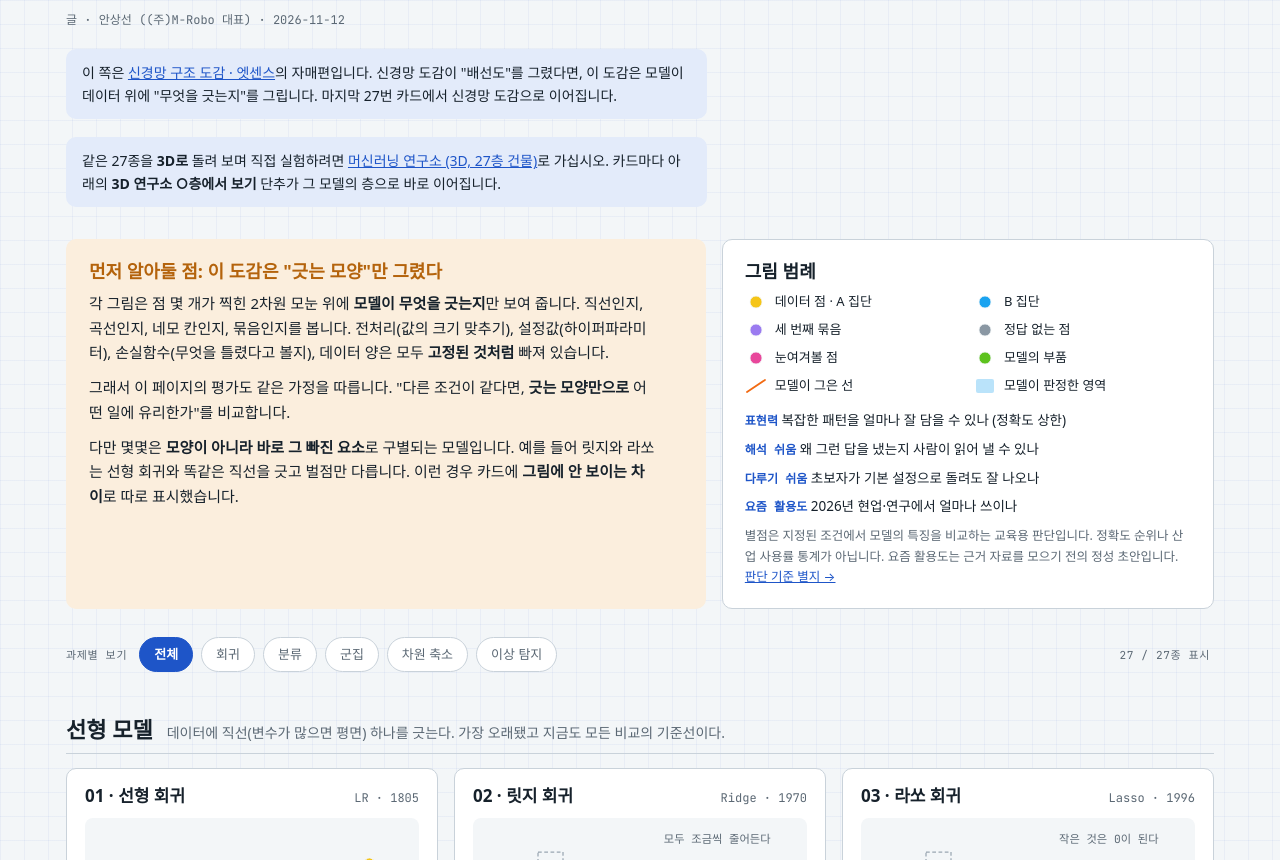
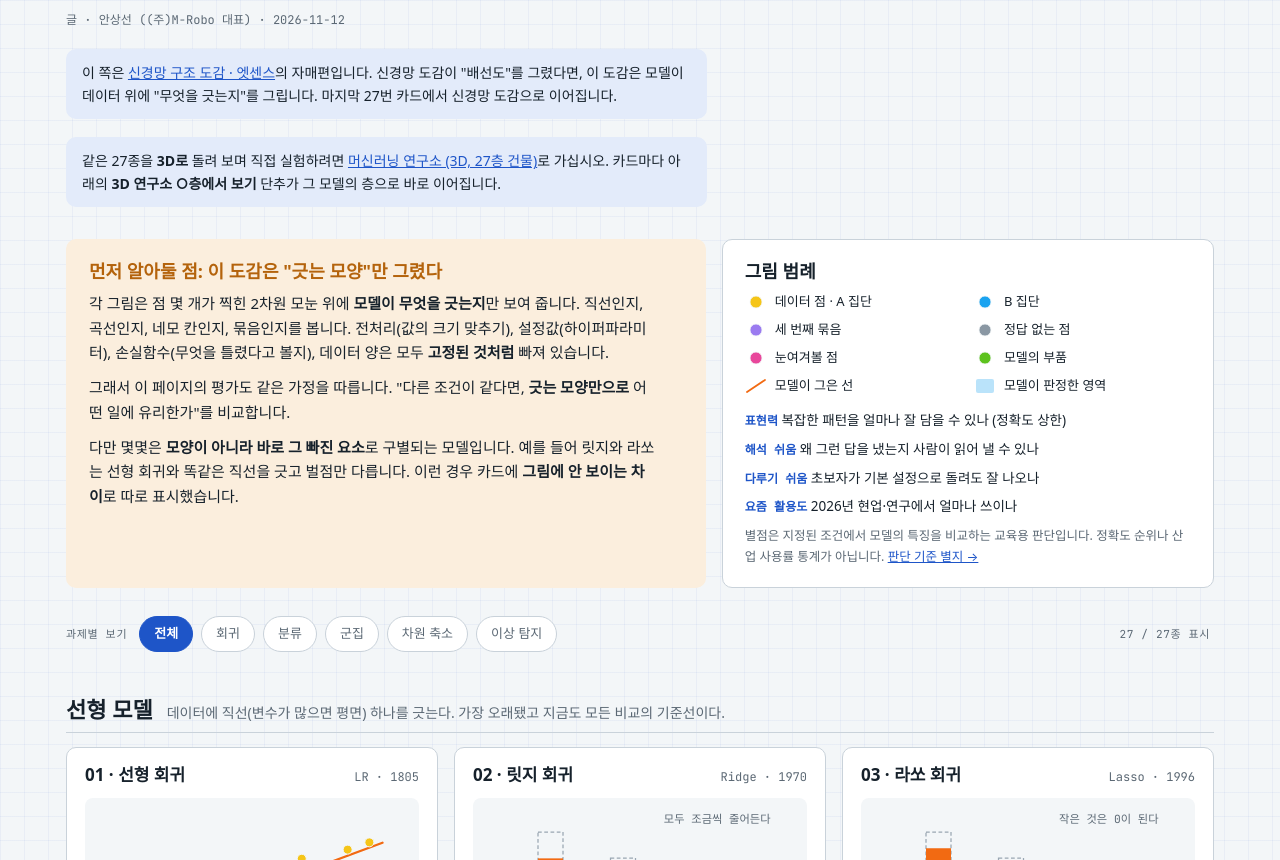
Before and after one commit to adminmrobo/machine_learning_model_atlas, a plain HTML site: page index.html in a window 1280 px wide. Shown: the part 240-1100 px from the top of the page. Drawn offline with Linux system fonts and the light colour scheme; a web font is replaced by a local one.

Commit message:
별점 고지에서 활용도 초안 문구 삭제

```diff
--- a/index.html
+++ b/index.html
@@ -134,7 +134,7 @@ nav.top .links a:hover{background:var(--accent-soft);color:var(--ink)}
       <li><b>다루기 쉬움</b> 초보자가 기본 설정으로 돌려도 잘 나오나</li>
       <li><b>요즘 활용도</b> 2026년 현업·연구에서 얼마나 쓰이나</li>
     </ul>
-    <p style="font-size:12.5px;color:var(--muted);margin:8px 0 0">별점은 지정된 조건에서 모델의 특징을 비교하는 교육용 판단입니다. 정확도 순위나 산업 사용률 통계가 아닙니다. 요즘 활용도는 근거 자료를 모으기 전의 정성 초안입니다. <a href="criteria.html">판단 기준 별지 →</a></p>
+    <p style="font-size:12.5px;color:var(--muted);margin:8px 0 0">별점은 지정된 조건에서 모델의 특징을 비교하는 교육용 판단입니다. 정확도 순위나 산업 사용률 통계가 아닙니다. <a href="criteria.html">판단 기준 별지 →</a></p>
   </div>
 </div>
 
```
